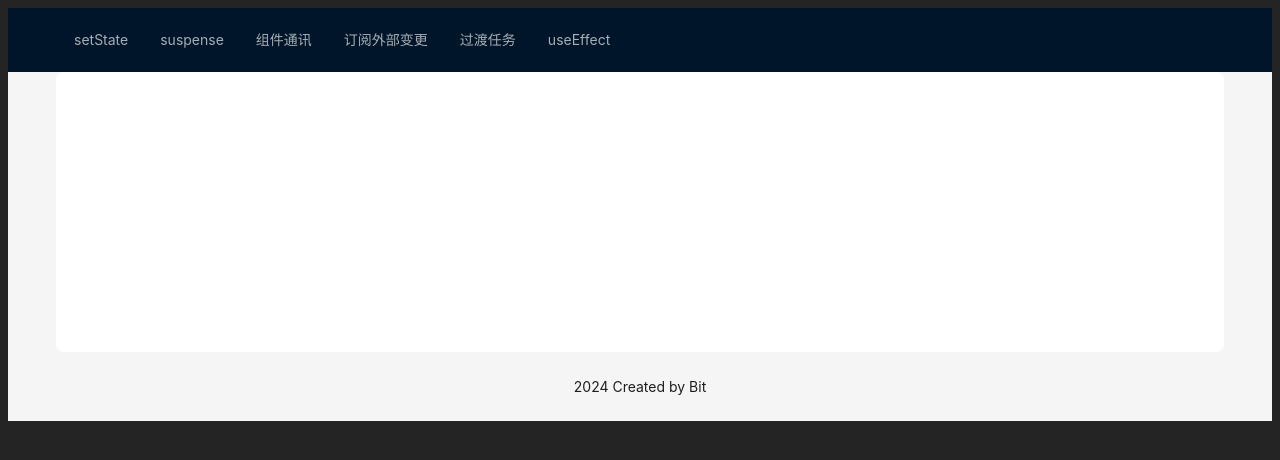
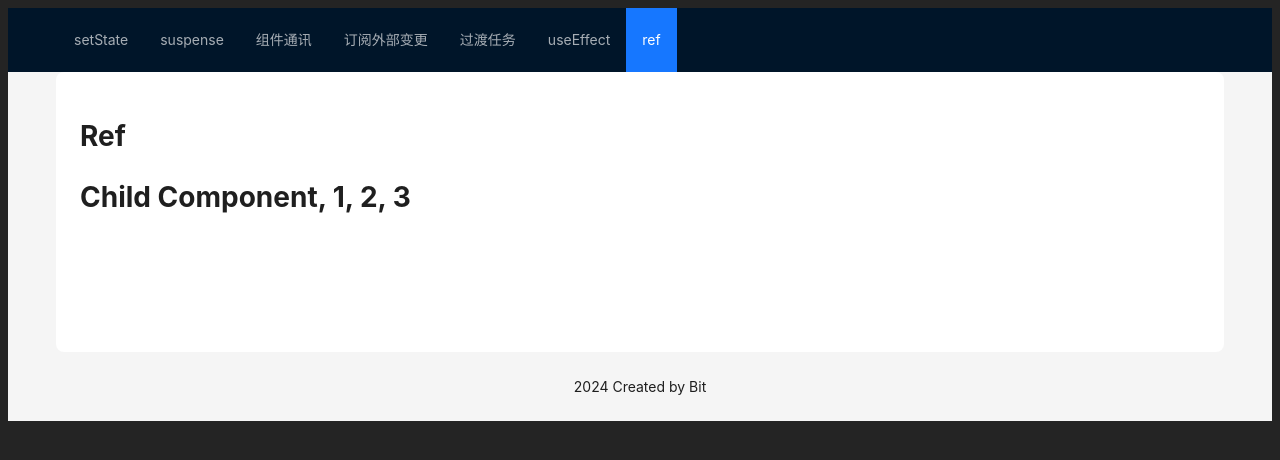
Before and after one commit to yangshijunx/react-point, a React (Vite) app: page /ref in a window 1280 px wide. Shown: the top 460 px of the page. Built offline with nearby package versions, Linux system fonts and the light colour scheme.

Commit message:
feat: ref借助useImperativeHandle暴露方法

```diff
--- a/src/App.tsx
+++ b/src/App.tsx
@@ -13,6 +13,7 @@ import ComponentsCommunication from "./pages/componentCommunication";
 import UseSyncExternalStore from "@/pages/useSyncExternalStore";
 import UseTransition from "@/pages/useTransition";
 import UseEffect from "./pages/useEffect";
+import RefComponent from "@/pages/ref";
 
 const { Header, Content, Footer } = Layout;
 
@@ -51,6 +52,11 @@ const App: React.FC = () => {
       path: "/useEffect",
       name: "useEffect",
       component: () => <UseEffect />,
+    },
+    {
+      path: "/ref",
+      name: "ref",
+      component: () => <RefComponent />,
     },
   ];
 
--- /dev/null
+++ b/src/pages/ref/components/child.tsx
@@ -0,0 +1,15 @@
+import { forwardRef, useImperativeHandle, useState } from "react";
+
+const Child = forwardRef((props, ref) => {
+  const [numbers, setNumbers] = useState([1, 2, 3, 4, 5]);
+  useImperativeHandle(ref, () => ({
+    setNumbers: (newNumbers: number[]) => setNumbers(newNumbers),
+  }));
+  return (
+    <div>
+      <h1>Child Component, {numbers.join(", ")}</h1>
+    </div>
+  );
+});
+
+export default Child;
--- /dev/null
+++ b/src/pages/ref/index.tsx
@@ -0,0 +1,21 @@
+import { useEffect, useRef } from "react";
+import Child from "./components/child";
+
+const RefComponent = () => {
+  // 直接获取获取不到 必须使用 forwardRef
+  const childRef = useRef<{ setNumbers: (number: number[]) => void }>(null);
+  useEffect(() => {
+    console.log("red", childRef);
+    if (childRef.current) {
+      childRef.current.setNumbers([1, 2, 3]);
+    }
+  }, []);
+  return (
+    <div>
+      <h1>Ref</h1>
+      <Child ref={childRef} />
+    </div>
+  );
+};
+
+export default RefComponent;
--- a/src/pages/useEffect/index.tsx
+++ b/src/pages/useEffect/index.tsx
@@ -54,6 +54,7 @@ const UseEffect: React.FC = () => {
     // 在严格模式下（React.StrictMode），React 会在开发环境中有意双调用（mount 和 unmount）组件的生命周期方法和副作用，
     // 以帮助开发者发现意外的副作用。这是为了确保副作用逻辑是幂等的（即多次调用不会产生副作用）。
     // 添加样式
+    // 只应该用于处理scc in js部分
     const style = document.createElement("style");
     style.innerHTML = `
       body {
```
